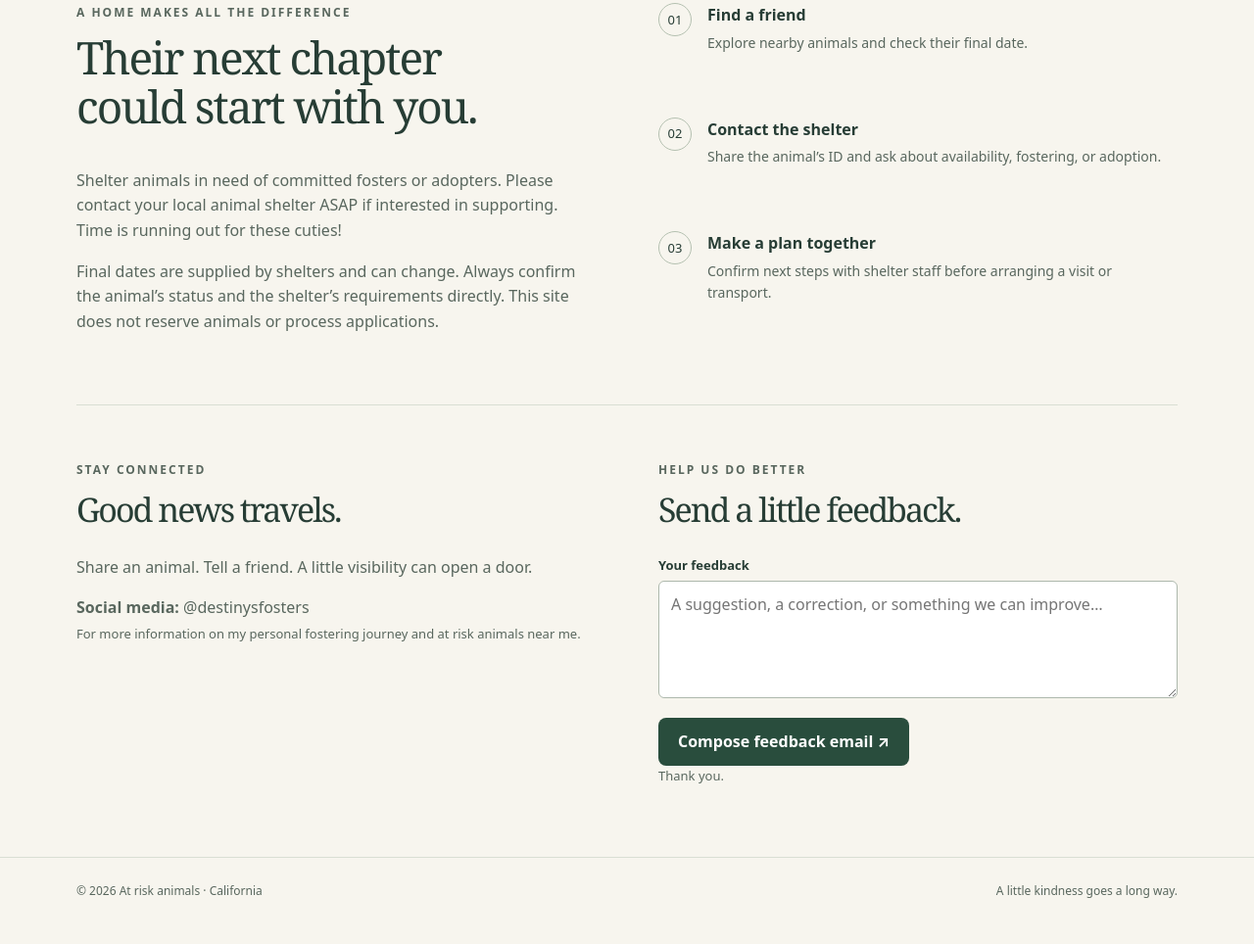
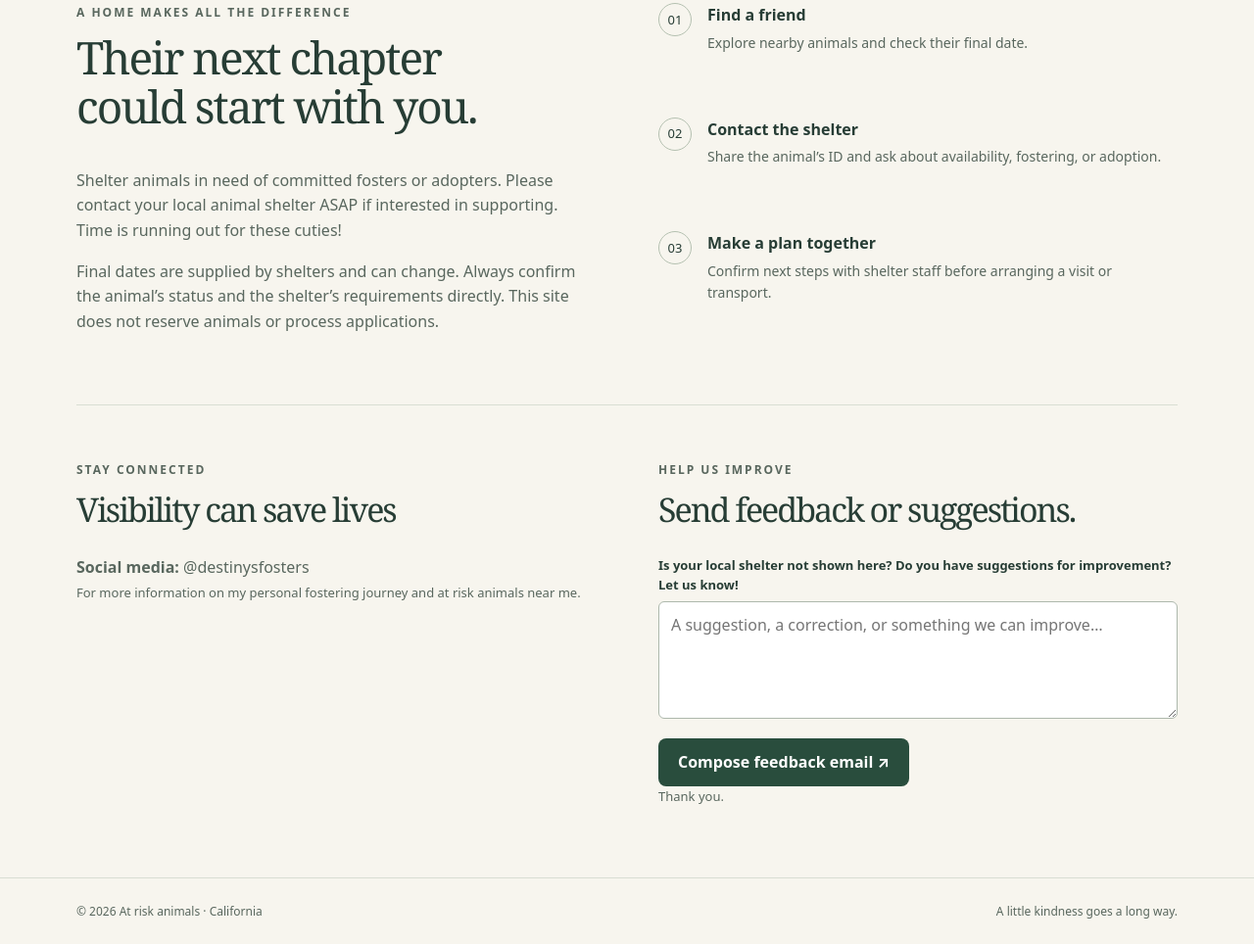
Before and after one commit to destinysfosters/animals-at-risk, a plain HTML site: page index.html in a window 1280 px wide. Shown: the part 1903-2867 px from the top of the page at 98% size. Before the commit the page ends 2846 px from the top, so only its background shows below. Drawn offline with Linux system fonts and the light colour scheme.

Commit message:
Revise bottom section for improved feedback and visibility
Updated the bottom section to enhance visibility and feedback options.

```diff
--- a/index.html
+++ b/index.html
@@ -21,7 +21,7 @@
 <details class="data-tools"><summary>Have verified shelter data? Load a CSV</summary><p>The site automatically loads <code>animals.csv</code> beside this HTML file. You can also preview a CSV locally below; this does not upload or publish it.</p><label for="csv-file">Preview your CSV file</label><input id="csv-file" type="file" accept=".csv,text/csv"><p>Required columns: <code>name,type,city,county,address,phone,website</code>. Use <code>YYYY-MM-DD</code> for final dates; leave unknown dates blank. Include at least one email or phone per animal. Coordinates are optional but required for distance filtering. Image URLs must use HTTPS. Optional: <code>details,listing_url,verified_at</code>.</p><button class="secondary" id="template" type="button">Download CSV template</button><p class="hint">Confirm deadlines, availability, contact details, and permission to use photos with each shelter. Update the CSV frequently; dates and availability can change.</p></details>
 </section>
 <section class="about" id="about" aria-labelledby="about-title"><div><p class="eyebrow">A home makes all the difference</p><h2 id="about-title">Their next chapter<br>could start with you.</h2><p>Shelter animals in need of committed fosters or adopters. Please contact your local animal shelter ASAP if interested in supporting. Time is running out for these cuties!</p><p>Final dates are supplied by shelters and can change. Always confirm the animal’s status and the shelter’s requirements directly. This site does not reserve animals or process applications.</p></div><div class="steps"><div class="step"><span class="number">01</span><div><strong>Find a friend</strong><p>Explore nearby animals and check their final date.</p></div></div><div class="step"><span class="number">02</span><div><strong>Contact the shelter</strong><p>Share the animal’s ID and ask about availability, fostering, or adoption.</p></div></div><div class="step"><span class="number">03</span><div><strong>Make a plan together</strong><p>Confirm next steps with shelter staff before arranging a visit or transport.</p></div></div></div></section>
-<section class="bottom"><div><p class="eyebrow">Stay connected</p><h2>Good news travels.</h2><p>Share an animal. Tell a friend. A little visibility can open a door.</p><p><strong>Social media:</strong> @destinysfosters<br><span class="hint">For more information on my personal fostering journey and at risk animals near me.</span></p></div><form class="feedback" id="feedback"><p class="eyebrow">Help us do better</p><h2>Send a little feedback.</h2><label for="message">Your feedback</label><textarea id="message" required maxlength="3000" placeholder="A suggestion, a correction, or something we can improve…"></textarea><button type="submit">Compose feedback email ↗</button><p class="hint">Thank you.</p><p id="feedback-status" role="status"></p></form></section>
+<section class="bottom"><div><p class="eyebrow">Stay connected</p><h2>Visibility can save lives</h2><p><strong>Social media:</strong> @destinysfosters<br><span class="hint">For more information on my personal fostering journey and at risk animals near me.</span></p></div><form class="feedback" id="feedback"><p class="eyebrow">Help us improve</p><h2>Send feedback or suggestions.</h2><label for="message">Is your local shelter not shown here? Do you have suggestions for improvement? Let us know!</label><textarea id="message" required maxlength="3000" placeholder="A suggestion, a correction, or something we can improve…"></textarea><button type="submit">Compose feedback email ↗</button><p class="hint">Thank you.</p><p id="feedback-status" role="status"></p></form></section>
 </main><footer><div class="wrap"><span>© <span id="year"></span> At risk animals · California</span><span>A little kindness goes a long way.</span></div></footer>
 <script>
 'use strict';
```
